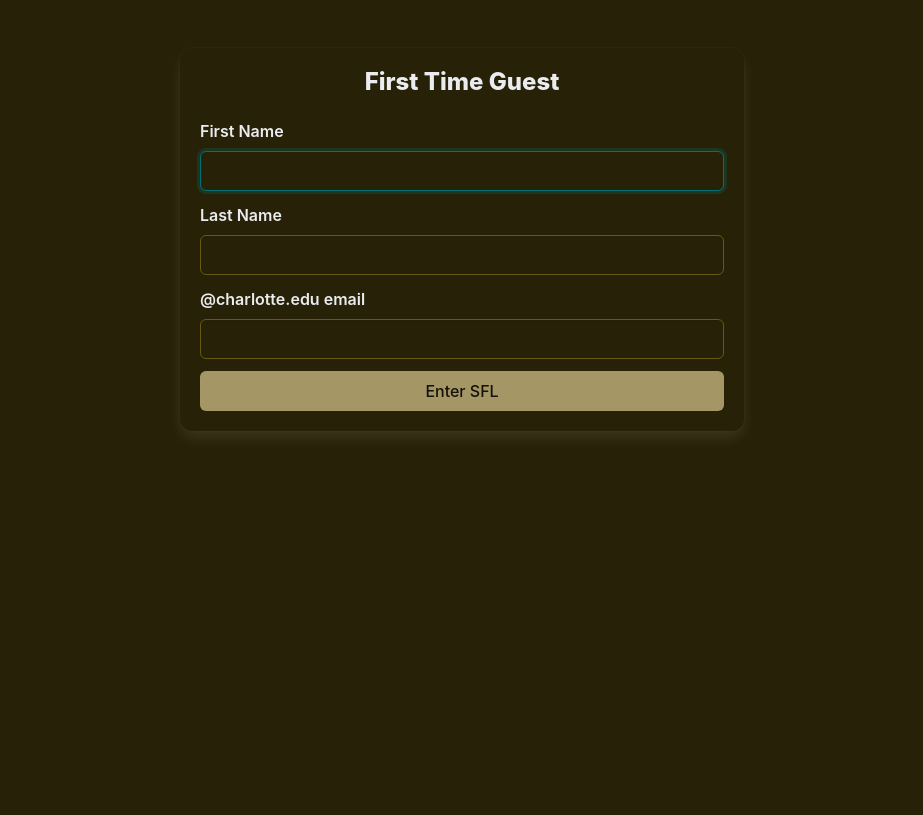
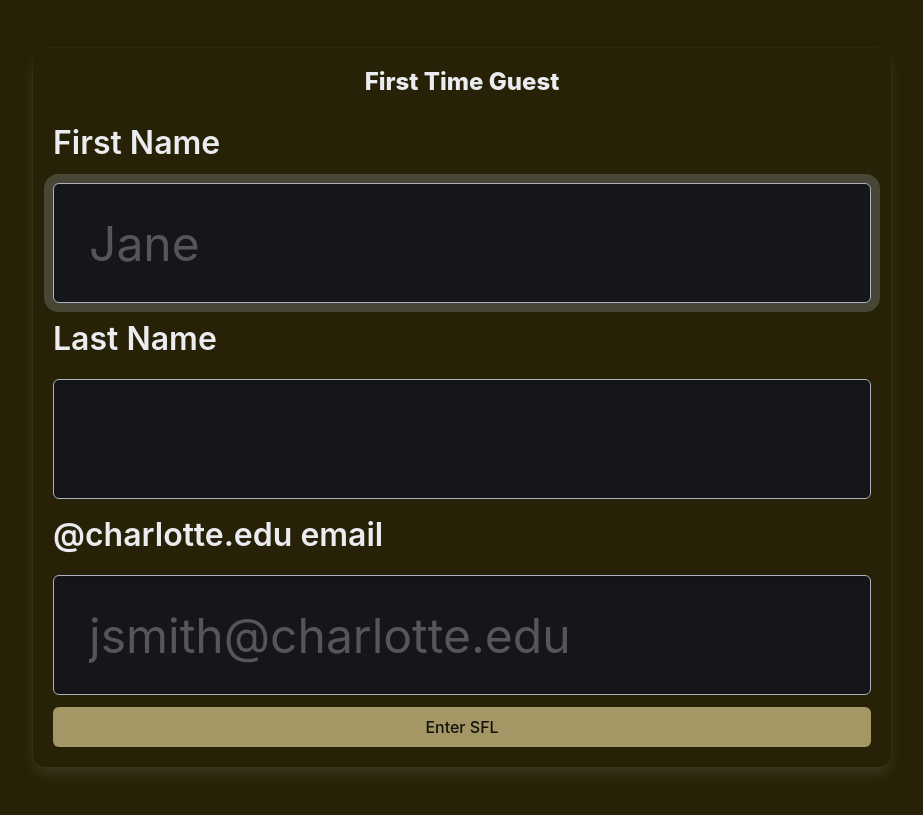
Before and after one commit to UNCCharlotteSuperFabLab/ManagmentSystem, a Django app: page /station/new-user/1/ in a window 1280 px wide. Shown: the whole page, without its empty margins (178-1101 px from the left). Before the commit the page ends 436 px from the top, so only its background shows below. Run offline with Django 5.2, Linux system fonts and the light colour scheme; some libraries are stand-ins or nearby versions.

Commit message:
bigger text size

```diff
--- a/superfablab/visit_tracking/templates/new_user_form.html
+++ b/superfablab/visit_tracking/templates/new_user_form.html
@@ -10,32 +10,32 @@
 <section class="section">
   <div class="container">
     <div class="columns is-vcentered is-centered">
-      <div class="column is-half">
+      <div class="column is-three-quarters">
         <div class="box">
           <h2 class="title is-4 has-text-centered">First Time Guest</h2>
           <form method="post">
             {% csrf_token %}
 
             <div class="field">
-              <label for="id_first_name" class="label">First Name</label>
+              <label for="id_first_name" class="label is-text is-size-3">First Name</label>
               <div class="control">
-                <input type="text" name="first_name" class="input"  required id="id_first_name" {% if first_name %} value="{{first_name}} {% endif %}" autofocus>
+                <input type="text" name="first_name" class="input is-text is-size-1"  required id="id_first_name" {% if first_name %} value="{{first_name}} {% endif %}" autofocus placeholder="Jane">
               </div>
             </div>
 
 
             <div class="field">
-              <label for="id_last_name" class="label">Last Name</label>
+              <label for="id_last_name" class="label is-text is-size-3">Last Name</label>
               <div class="control">
-                <input type="text" name="last_name" class="input" required id="id_last_name" {% if last_name %} value="{{last_name}}" {% endif %}>
+                <input type="text" name="last_name" class="input is-text is-size-1" required id="id_last_name" {% if last_name %} value="{{last_name}}" {% endif %} placeholder-"">
               </div>
             </div>
 
 
             <div class="field">
-                <label for="id_email" class="label">@charlotte.edu email</label>
+                <label for="id_email" class="label is-text is-size-3">@charlotte.edu email</label>
                 <div class="control">
-                  <input type="email" name="email" class="input" required id="id_email" {% if email %} value="{{ email }}" {% endif %} >
+                  <input type="email" name="email" class="input is-text is-size-1" required id="id_email" {% if email %} value="{{ email }}" {% endif %} placeholder="jsmith@charlotte.edu" >
                 </div>
               </div>
 
```
